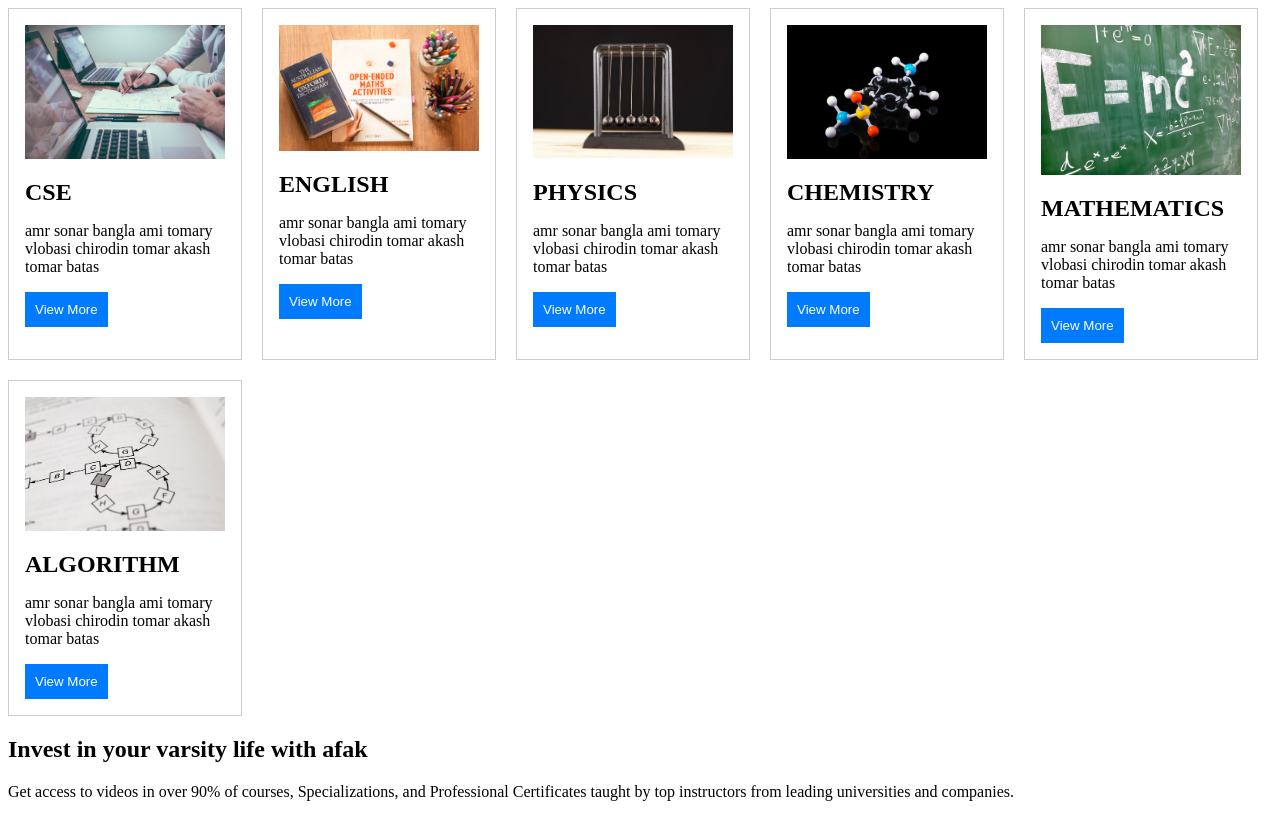
After one commit to MDATIK-3/INIFINITY-PROJECT, a PHP site: page /text.html in a window 1280 px wide. The commit adds this page. Run offline with PHP 8.4, Linux system fonts and the light colour scheme.

```diff
--- /dev/null
+++ b/text.html
@@ -0,0 +1,114 @@
+<!DOCTYPE html>
+<html lang="en">
+<head>
+    <meta charset="UTF-8">
+    <meta name="viewport" content="width=device-width, initial-scale=1.0">
+    <title>Course Overview</title>
+    <style>
+        .course-wrapper {
+            display: flex;
+            flex-wrap: wrap;
+            gap: 20px;
+        }
+        .course-card {
+            border: 1px solid #ccc;
+            padding: 16px;
+            width: 200px;
+        }
+        .course-img img {
+            width: 100%;
+            height: auto;
+        }
+        .course-desc h1 {
+            font-size: 1.5em;
+        }
+        .course-btn {
+            background-color: #007BFF;
+            color: white;
+            padding: 10px;
+            border: none;
+            cursor: pointer;
+        }
+    </style>
+</head>
+<body>
+
+    <div class="course-wrapper"></div>
+
+    <section id="overview">
+        <div class="overview-container">
+            <h1>Invest in your varsity life with afak</h1>
+            <p class="overview_first_para">Get access to videos in over 90% of courses, Specializations,
+                and Professional Certificates taught by top instructors from leading universities and companies.</p>
+            <div class="overview-inner-container">
+                <div class="overview-wrapper">
+                    <!-- <div class="overview-card">
+                        <div class="overview-img">
+                            <img src="me.jpg" alt>
+                        </div>
+                        <div class="overview-desc">
+                            <p>Learn anything</p>
+                            <p>Explore any interest or trending topic, take prerequisites, and advance your skills</p>
+                        </div>
+                    </div> -->
+                </div>
+            </div>
+        </div>
+    </section>
+
+    <script>
+        let courseIndex = 0;
+        const courses = [
+            { URL: "images/cse.avif", courseTitle: "CSE", p: "amr sonar bangla ami tomary vlobasi chirodin tomar akash tomar batas", button: "View More" },
+            { URL: "images/english.avif", courseTitle: "ENGLISH", p: "amr sonar bangla ami tomary vlobasi chirodin tomar akash tomar batas", button: "View More" },
+            { URL: "images/phy.avif", courseTitle: "PHYSICS", p: "amr sonar bangla ami tomary vlobasi chirodin tomar akash tomar batas", button: "View More" },
+            { URL: "images/chem.avif", courseTitle: "CHEMISTRY", p: "amr sonar bangla ami tomary vlobasi chirodin tomar akash tomar batas", button: "View More" },
+            { URL: "images/math.avif", courseTitle: "MATHEMATICS", p: "amr sonar bangla ami tomary vlobasi chirodin tomar akash tomar batas", button: "View More" },
+            { URL: "images/algorithm.avif", courseTitle: "ALGORITHM", p: "amr sonar bangla ami tomary vlobasi chirodin tomar akash tomar batas", button: "View More" },
+            // Add more course objects here if needed
+        ];
+
+        function CreateCourse(URL, courseTitle, p, button) {
+            let html = `
+                <div class="course-card">
+                    <div class="course-img">
+                        <img src="${URL}" alt="${courseTitle}">
+                    </div>
+                    <div class="course-desc">
+                        <h1>${courseTitle}</h1>
+                        <p>${p}</p>
+                        <button class="course-btn">${button}</button>
+                    </div>
+                </div>
+            `;
+            document.querySelector(".course-wrapper").innerHTML += html;
+        }
+
+        function loadMoreCourses() {
+            for (let i = 0; i < 3; i++) { // Load 3 courses at a time
+                if (courseIndex < courses.length) {
+                    const course = courses[courseIndex];
+                    CreateCourse(course.URL, course.courseTitle, course.p, course.button);
+                    courseIndex++;
+                } else {
+                    // All courses are loaded
+                    window.removeEventListener('scroll', handleScroll);
+                    break;
+                }
+            }
+        }
+
+        function handleScroll() {
+            if (window.innerHeight + window.scrollY >= document.body.offsetHeight - 100) {
+                loadMoreCourses();
+            }
+        }
+
+        window.addEventListener('scroll', handleScroll);
+
+        // Initial load
+        loadMoreCourses();
+    </script>
+
+</body>
+</html>
```
Also changed, not shown: index.html (+13 -2 lines), style.css (+56 -20 lines), script.js (line endings or trailing spaces).
